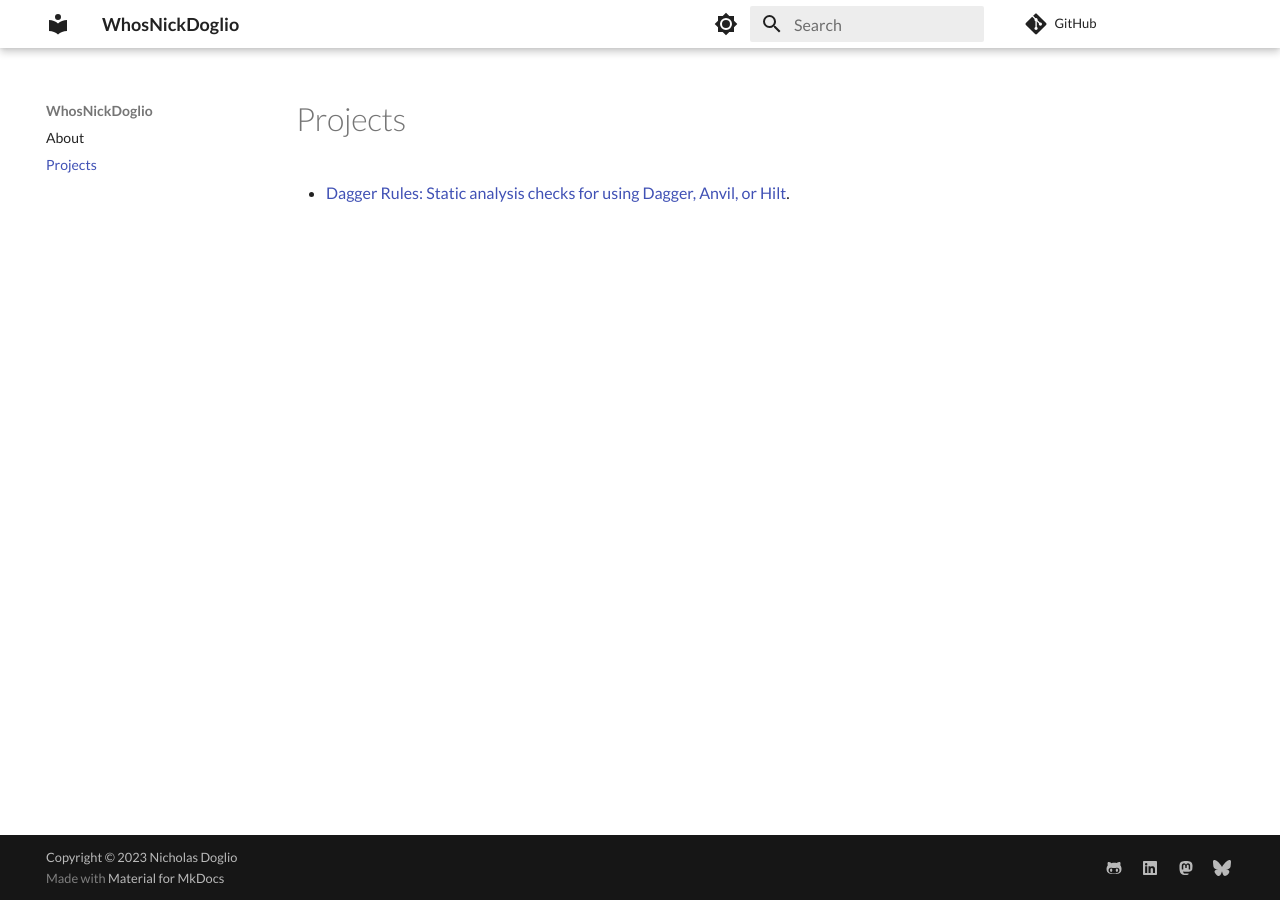
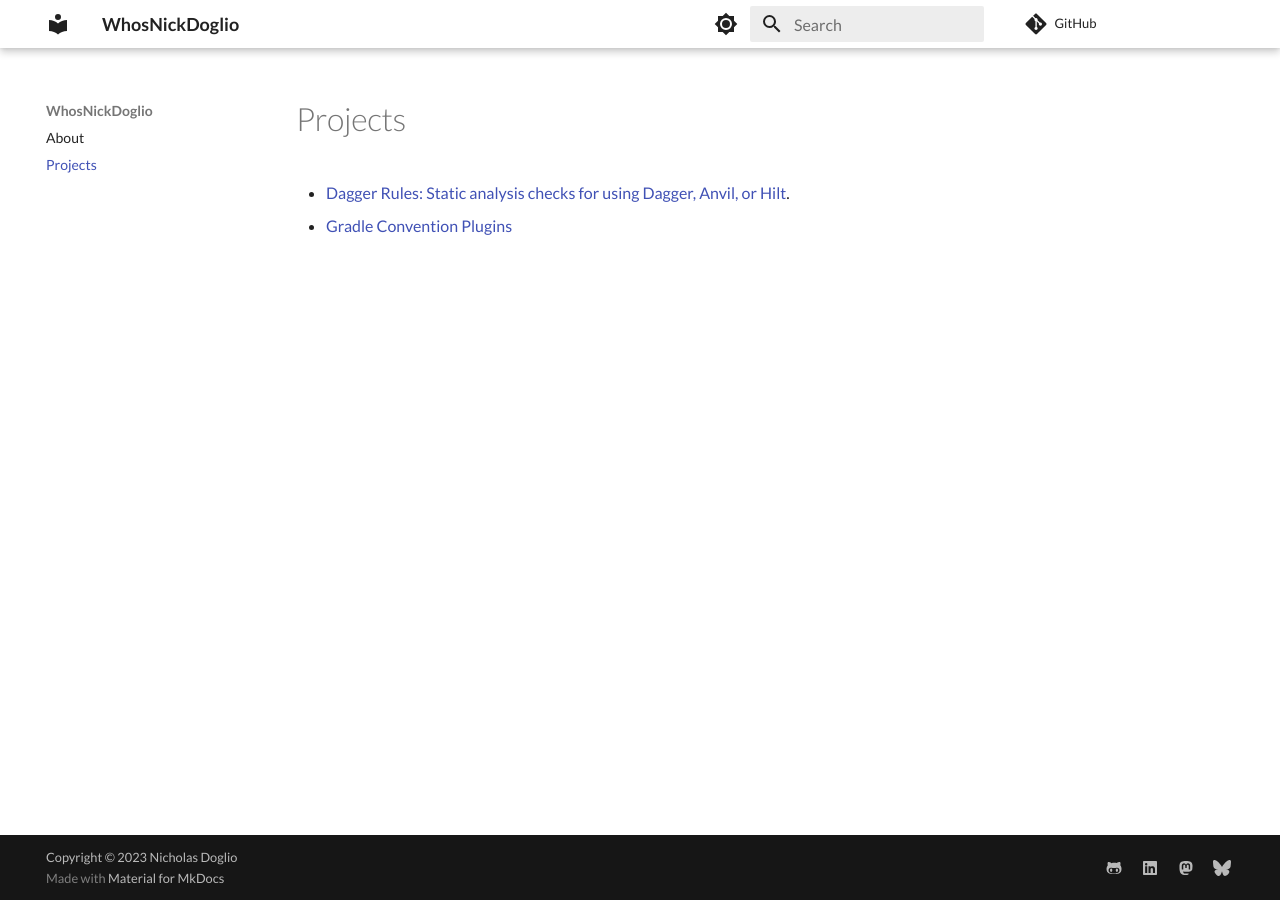
Before and after one commit to WhosNickDoglio/whosnickdoglio.github.io, an MkDocs documentation site: the page built from docs/projects.md, in a window 1280 px wide. Built offline with MkDocs 1.6.1 and Material for MkDocs 9.7.7, drawn with Linux system fonts in a browser that asks for light colours; comment, search, counter and statistics services are not loaded.

Commit message:
Add reference to Convention Plugins Project

```diff
--- a/docs/projects.md
+++ b/docs/projects.md
@@ -1 +1,2 @@
 - [Dagger Rules: Static analysis checks for using Dagger, Anvil, or Hilt](https://whosnickdoglio.dev/dagger-rules/).
+- [Gradle Convention Plugins](https://github.com/WhosNickDoglio/convention-plugins)
```
